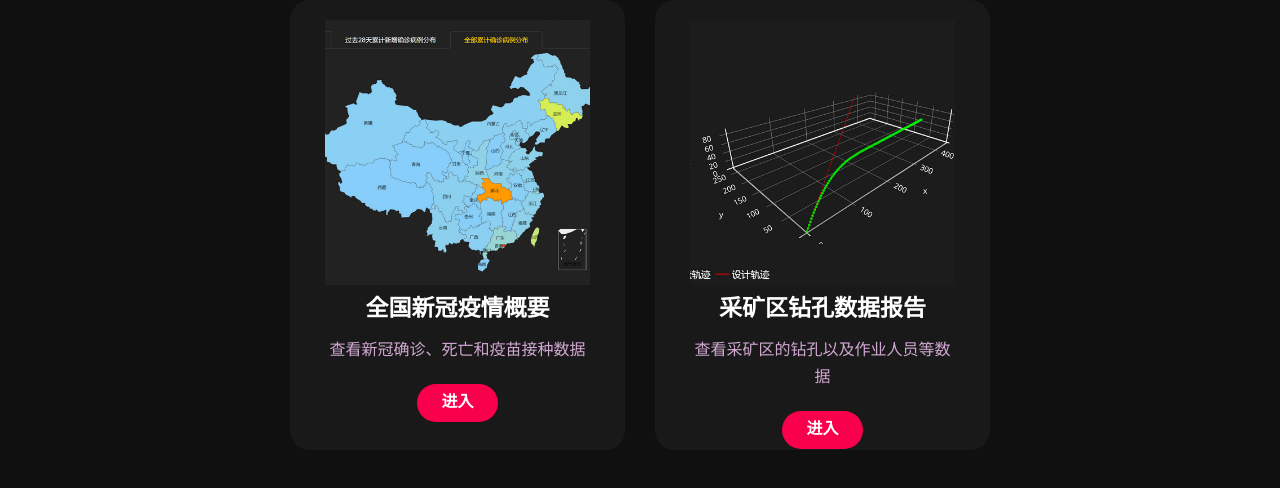
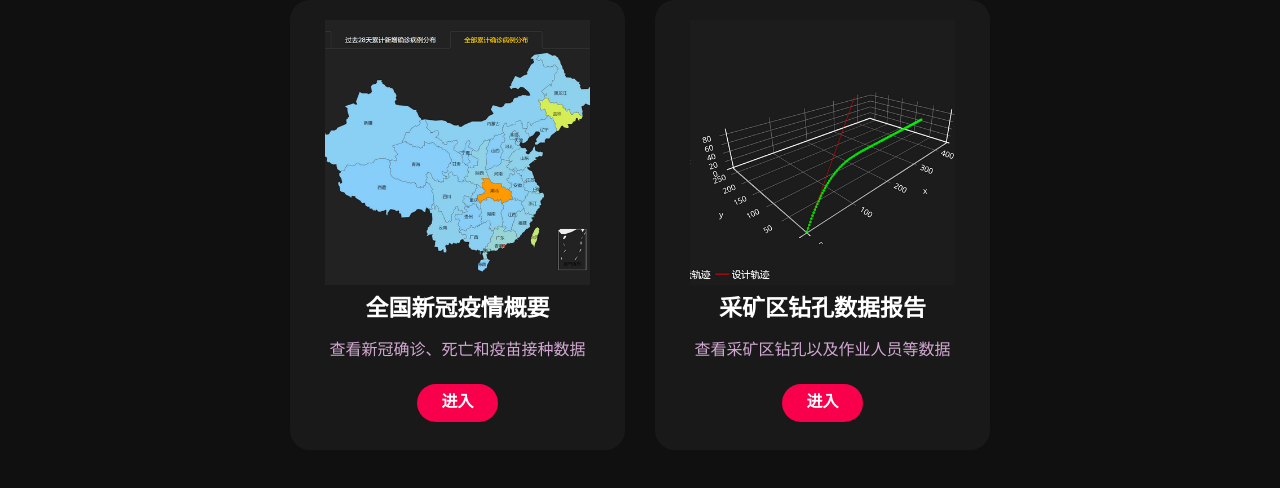
Before and after one commit to TaiChiTiger/TaiChiTiger.github.io, a plain HTML site: page use_cases.html in a window 1280 px wide. Shown: the part 308-796 px from the top of the page. Drawn offline with Linux system fonts and the light colour scheme.

Commit message:
Update use_cases.html

```diff
--- a/use_cases.html
+++ b/use_cases.html
@@ -56,7 +56,7 @@
                     <img src="./assets/drill.png" alt="Avatar" style="width:100%">
                     <h5>采矿区钻孔数据报告</h5>
                     <div class="pra">
-                        <p>查看采矿区的钻孔以及作业人员等数据</p>
+                        <p>查看采矿区钻孔以及作业人员等数据</p>
                         <p style="text-align: center;">
                             <a class="button" href="https://drill-report.onrender.com" target="_blank">进入</a>
                         </p>
```
